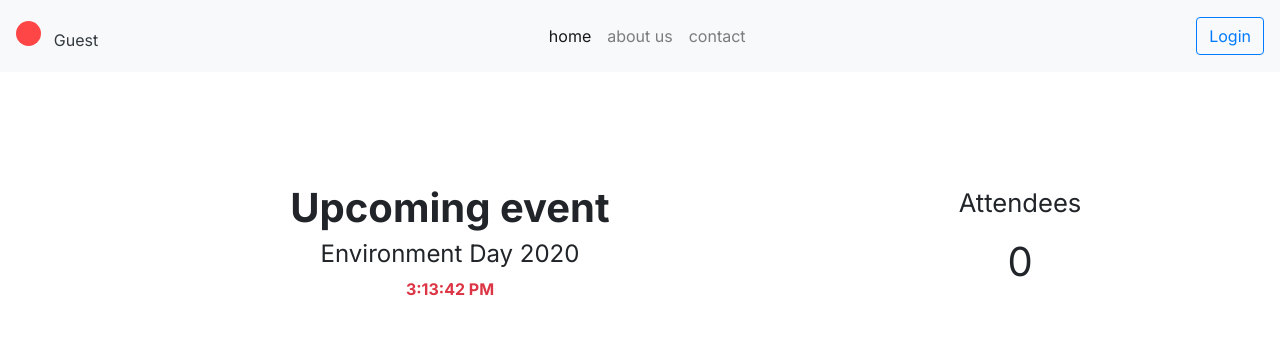
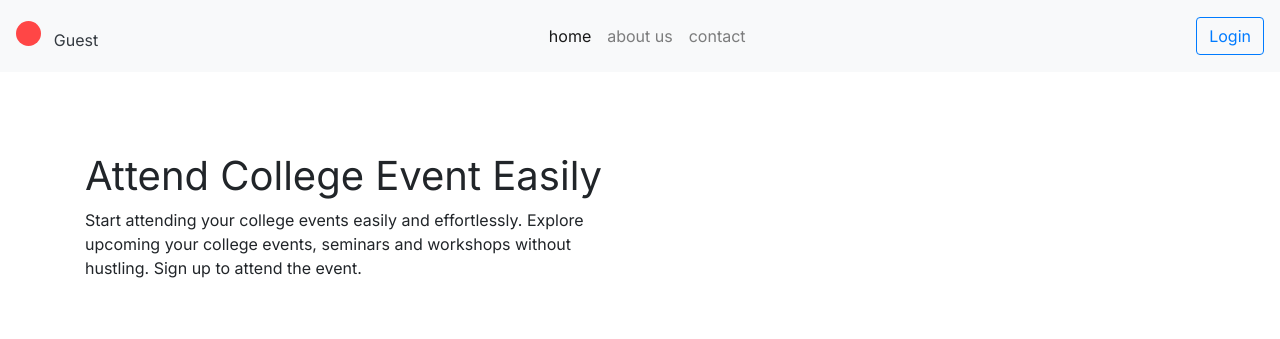
Before and after one commit to SuvamPrasd/lcbeventwebapp.github.io, a plain HTML site: page public/index.html in a window 1280 px wide. Shown: the top 339 px of the page. Drawn offline with nearby package versions, Linux system fonts and the light colour scheme; no server answers; grey boxes are pictures that could not be loaded.

Commit message:
clean code

```diff
--- a/public/index.html
+++ b/public/index.html
@@ -68,8 +68,20 @@
         </div>
       </div>
 
+      <!--hero section-->
+      <section class="container hero">
+        <div class="row">
+          <div class="col-12 col-lg-6">
+            <h1>
+              Attend College Event Easily
+            </h1>
+            <p>Start attending your college events easily and effortlessly. Explore upcoming your college events, seminars and workshops without hustling. Sign up to attend the event.</p>
+          </div>
+          <div class="col-12 col-lg-6">
 
-
+          </div>
+        </div>
+      </section>
 
       <!--navbar end-->
       <!--main container -->
```
